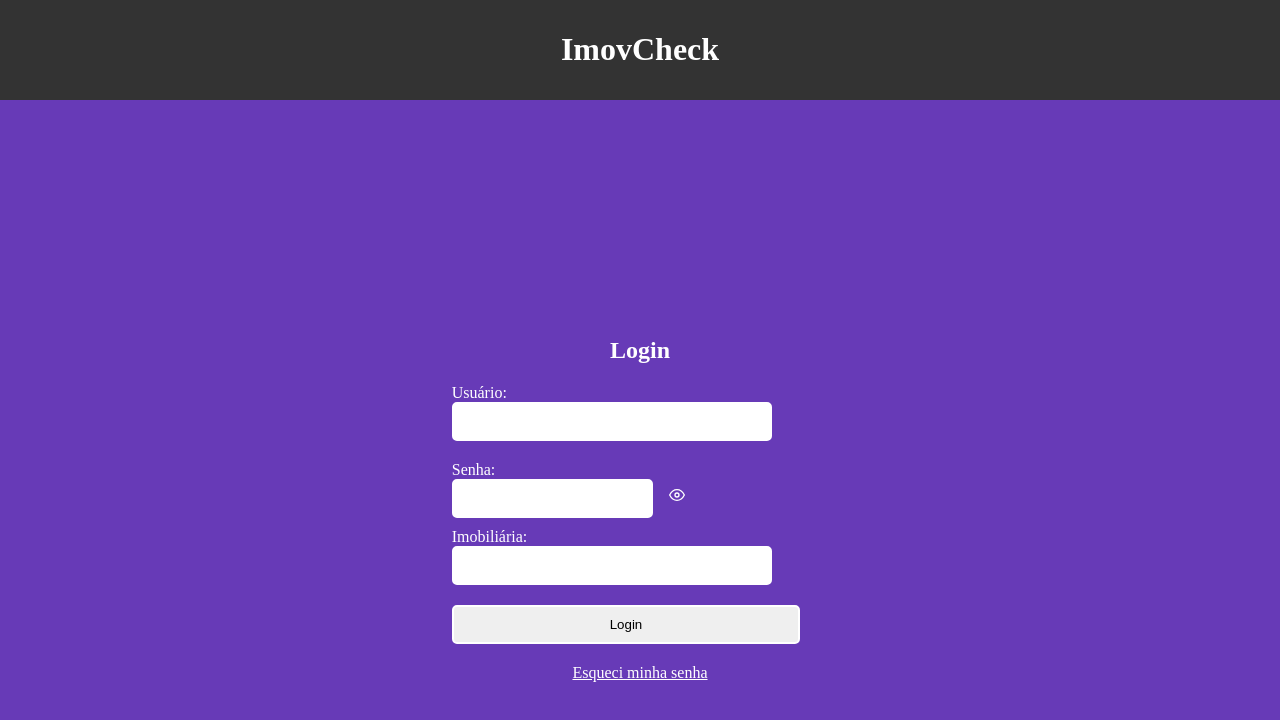
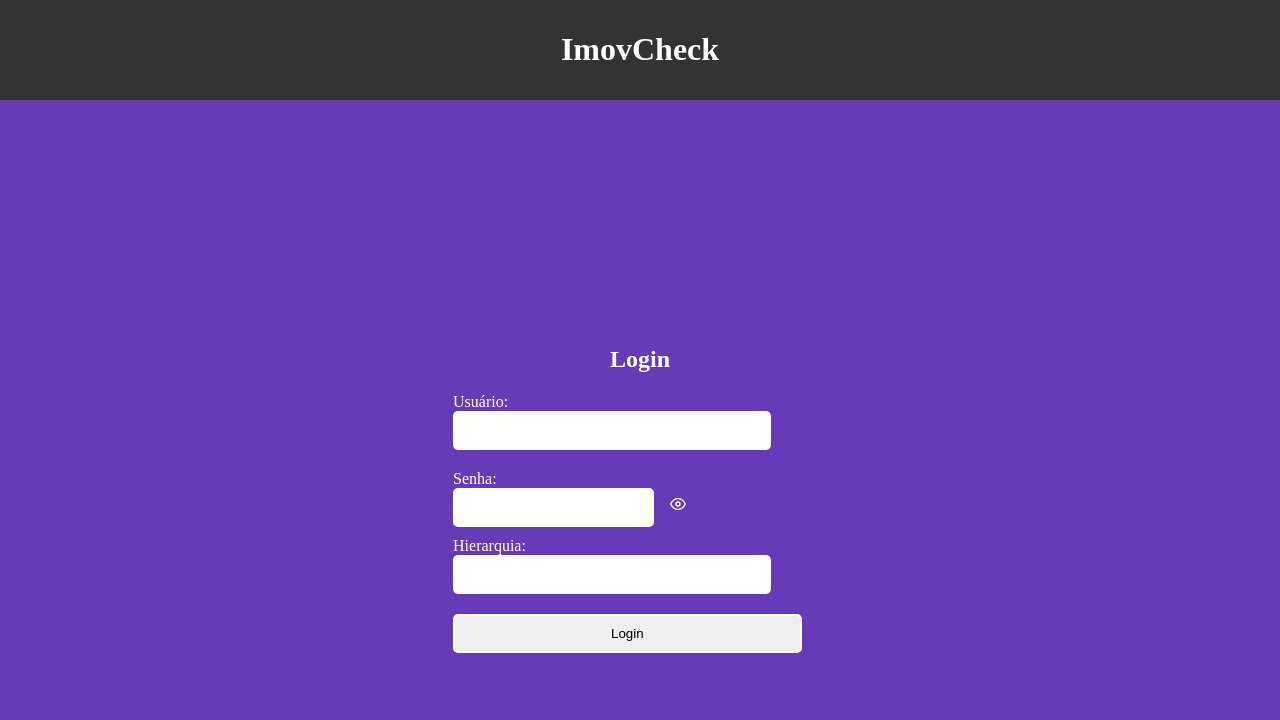
Before and after one commit to HermannTec/ImobCheck, a React (Create React App) app in the folder imob-check-web-app/: page /login in a window 1280 px wide. Shown: the top 720 px of the page. Built offline with nearby package versions, Linux system fonts and the light colour scheme.

Commit message:
feature: private routes

```diff
--- a/imob-check-web-app/src/App.js
+++ b/imob-check-web-app/src/App.js
@@ -1,5 +1,5 @@
 import React from 'react';
-import { BrowserRouter as Router, Routes, Route } from 'react-router-dom';
+import { BrowserRouter as Router, Routes, Route, Navigate } from 'react-router-dom';
 import Login from './components/login';
 import Componente from './components/comodos_componentes';
 import Home from './components/home';
@@ -7,20 +7,54 @@ import FormCadastro from './components/form_cadastro';
 import FormCorretor from './components/form_cadastro_corretor';
 import Pesquisa from './components/pesquisa';
 
+const PrivateRoute = ({ element, ...rest }) => {
+  const isLoggedIn = localStorage.getItem('token'); // Verifica se há um token de autenticação no localStorage
+  return isLoggedIn ? <Route {...rest} element={element} /> : <Navigate to="/" replace />;
+};
 
 const App = () => {
   return (
     <Router>
       <Routes>
         <Route path="/login" element={<Login />} />
-        <Route path="/imoveis" element={<Componente />} />
         <Route path="/" element={<Home />} />
-        <Route path="/cadastro_imovel" element={<FormCadastro />} />
-        <Route path="/cadastro_corretor" element={<FormCorretor />} />
-        <Route path="/pesquisa" element={<Pesquisa />} />
+        <Route path="/imoveis" element={<Componente />}/>
+        <Route path="/cadastro_imovel" element={<FormCadastro />}/>
+        <Route path="/cadastro_corretor" element={<FormCorretor />}/>
+        <Route path="/pesquisa"element={<Pesquisa />} />
       </Routes>
     </Router>
   );
 };
 
 export default App;
+
+
+// import React from 'react';
+// import { BrowserRouter as Router, Routes, Route, Navigate } from 'react-router-dom';
+// import Login from './components/login';
+// import Componente from './components/comodos_componentes';
+// import Home from './components/home';
+// import FormCadastro from './components/form_cadastro';
+// import FormCorretor from './components/form_cadastro_corretor';
+// import Pesquisa from './components/pesquisa';
+
+// const PrivateRoute = ({ element, ...rest }) => {
+//   const isLoggedIn = localStorage.getItem('token'); // Verifica se há um token de autenticação no localStorage
+//   return isLoggedIn ? <Route {...rest} element={element} /> : <Navigate to="/" replace />;
+// };
+
+// const App = () => {
+//   return (
+//     <Router>
+//       <Routes>
+//         <Route path="/login" element={<Login />} />
+//         <Route path="/" element={<Home />} />
+//         <Route path="/imoveis" element={<PrivateRoute element={<Componente />} />} />
+//         <Route path="/cadastro_imovel" element={<PrivateRoute element={<FormCadastro />} />} />
+//         <Route path="/cadastro_corretor" element={<PrivateRoute element={<FormCorretor />} />} />
+//         <Route path="/pesquisa" element={<PrivateRoute element={<Pesquisa />} />} />
+//       </Routes>
+//     </Router>
+//   );
+// };
--- a/imob-check-web-app/src/components/form_cadastro.js
+++ b/imob-check-web-app/src/components/form_cadastro.js
@@ -4,6 +4,7 @@ import '../styles/formulario.css'; // Importe o arquivo de estilo
 import Header from './header';
 
 const Formulario = () => {
+  const [idImovel, setIdImovel] = useState('');
   const [data, setData] = useState('');
   const [vistoriador, setVistoriador] = useState('');
   const [corretor, setCorretor] = useState('');
@@ -21,6 +22,7 @@ const Formulario = () => {
     try {
       // Fazer a requisição para a API Flask
       const response = await axios.post('URL_DA_API', {
+        idImovel,
         data,
         vistoriador,
         corretor,
@@ -41,12 +43,16 @@ const Formulario = () => {
       console.error('Erro ao enviar o formulário:', error);
     }
   };
+
   return (
     <>
-    <Header />
-    <div className="formulario-container">
-      <form onSubmit={handleSubmit} className="formulario-form">
-        <label htmlFor="data">Data:</label>
+      <Header />
+      <div className="formulario-container">
+        <form onSubmit={handleSubmit} className="formulario-form">
+          <label htmlFor="idImovel">ID-Imóvel:</label>
+          <input type="text" id="idImovel" value={idImovel} onChange={(e) => setIdImovel(e.target.value)} />
+
+          <label htmlFor="data">Data:</label>
         <input type="date" id="data" value={data} onChange={(e) => setData(e.target.value)} />
 
         <label htmlFor="vistoriador">Vistoriador:</label>
@@ -90,9 +96,8 @@ const Formulario = () => {
         <label htmlFor="administradora">Administradora:</label>
         <input type="text" id="administradora" value={administradora} onChange={(e) => setAdministradora(e.target.value)} />
 
-        <button type="submit" className="formulario-submit-button">Enviar</button>
-      </form>
-    </div>
+        <button type="submit" className="formulario-submit-button">Enviar</button>        </form>
+      </div>
     </>
   );
 };
--- a/imob-check-web-app/src/components/login.js
+++ b/imob-check-web-app/src/components/login.js
@@ -1,16 +1,19 @@
-import React, { useState } from 'react';
+import React, { useState, useContext } from 'react';
 import axios from 'axios';
 import { useNavigate } from 'react-router-dom';
-import { FiEye, FiEyeOff } from 'react-icons/fi'; // Importe os ícones do React Icons
+import { FiEye, FiEyeOff } from 'react-icons/fi';
 import '../styles/login.css';
 import Header from './header';
+
+// Definindo o contexto de autenticação
+const AuthContext = React.createContext();
 
 const Login = () => {
   const [username, setUsername] = useState('');
   const [password, setPassword] = useState('');
-  const [realty, setRealty] = useState('');
+  const [hierarchy, setHierarchy] = useState('');
   const [realtyList, setRealtyList] = useState([]);
-  const [showPassword, setShowPassword] = useState(false); // Estado para controlar a visibilidade da senha
+  const [showPassword, setShowPassword] = useState(false);
   const navigate = useNavigate();
 
   const fetchRealtyList = async () => {
@@ -22,16 +25,17 @@ const Login = () => {
     }
   };
 
-  const handleSubmit = async (event) => {
-    event.preventDefault();
+  // Função para lidar com o login
+  const handleLogin = async (userData) => {
     try {
-      const response = await axios.post('URL_DA_SUA_API_FLASK/login', {
-        username,
-        password,
-        realty
-      });
+      const response = await axios.post('http://127.0.0.1:5000/login', userData);
       console.log('Resposta da API:', response.data);
       if (response.status === 200) {
+        // Armazenar o token JWT no localStorage
+        localStorage.setItem('token', response.data.token);
+
+        alert("Login Realizado com sucesso!");
+        // Redirecionar para a página de pesquisa
         navigate('/pesquisa');
       }
     } catch (error) {
@@ -44,6 +48,47 @@ const Login = () => {
       <Header />
       <div className="login-container">
         <h2>Login</h2>
+        <AuthContext.Provider value={{ handleLogin }}>
+          <LoginForm
+            username={username}
+            setUsername={setUsername}
+            password={password}
+            setPassword={setPassword}
+            hierarchy={hierarchy}
+            setHierarchy={setHierarchy}
+            realtyList={realtyList}
+            fetchRealtyList={fetchRealtyList}
+            showPassword={showPassword}
+            setShowPassword={setShowPassword}
+          />
+        </AuthContext.Provider>
+      </div>
+    </>
+  );
+};
+
+// Componente separado para o formulário de login
+const LoginForm = ({
+  username,
+  setUsername,
+  password,
+  setPassword,
+  hierarchy,
+  setHierarchy,
+  realtyList,
+  fetchRealtyList,
+  showPassword,
+  setShowPassword
+}) => {
+  const { handleLogin } = useContext(AuthContext);
+
+  const handleSubmit = async (event) => {
+    event.preventDefault();
+    // Chamar a função de login do contexto de autenticação
+    handleLogin({ username, password, hierarchy });
+  };
+
+  return (
     <form onSubmit={handleSubmit}>
       <div className="input-group">
         <label htmlFor="username">Usuário:</label>
@@ -74,12 +119,12 @@ const Login = () => {
         </div>
       </div>
       <div className="input-group">
-          <label htmlFor="realty">Imobiliária:</label>
+        <label htmlFor="hierarchy">Hierarquia:</label>
         <input
           type="text"
-            id="realty"
-            value={realty}
-            onChange={(e) => setRealty(e.target.value)}
+          id="hierarchy"
+          value={hierarchy}
+          onChange={(e) => setHierarchy(e.target.value)}
           onFocus={fetchRealtyList}
           required
         />
@@ -95,11 +140,6 @@ const Login = () => {
         <button type="submit">Login</button>
       </div>
     </form>
-      <div className="forgot-password">
-        <a href="#">Esqueci minha senha</a>
-      </div>
-    </div>
-    </>
   );
 };
 
```
Also changed, not shown: imob-check-web-app/src/components/PrivateRoute.js (added, +15 -0 lines). Lines whose indentation alone changed are shown as unchanged.
